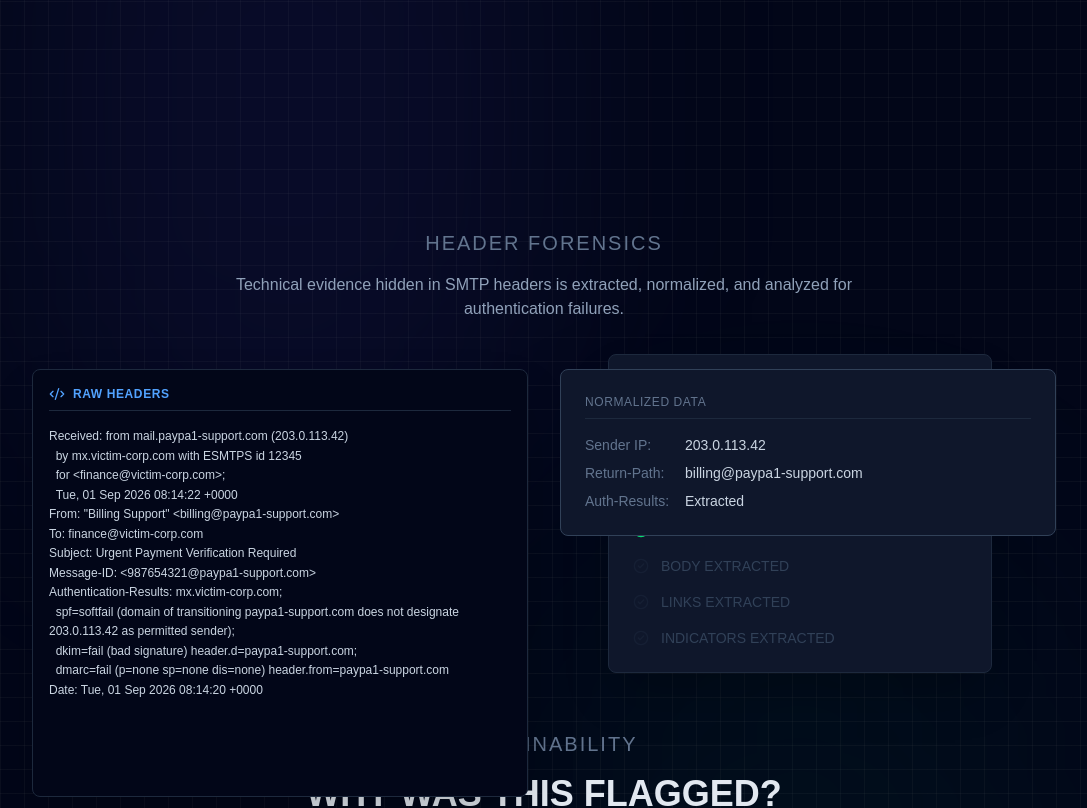
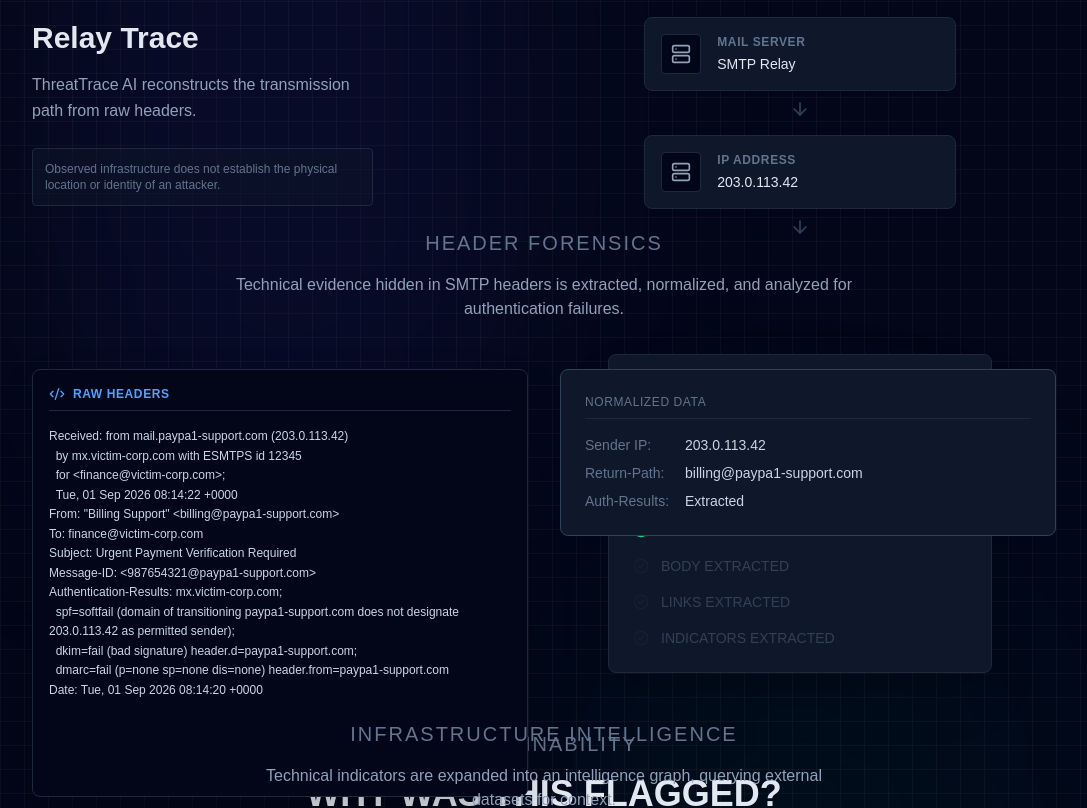
Before and after one commit to JayantOlhyan/Mail-Trace, a Next.js app in the folder frontend/: page / in a window 1280 px wide. Shown: the part 1487-2295 px from the top of the page, without its empty margins (96-1183 px from the left). Built offline with nearby package versions, Linux system fonts and the light colour scheme.

Commit message:
Update frontend/src/app/(tour)/components/HeaderForensicsScene.tsx

```diff
--- a/frontend/src/app/(tour)/components/HeaderForensicsScene.tsx
+++ b/frontend/src/app/(tour)/components/HeaderForensicsScene.tsx
@@ -18,7 +18,7 @@ export function HeaderForensicsScene() {
   const showAnalyzed = progress > 0.7;
 
   return (
-    <section id="scene-06" className="relative min-h-[250vh]" ref={ref}>
+    <section id="scene-06" className="relative w-full h-full" ref={ref}>
       <div className="sticky top-0 flex h-screen items-center justify-center flex-col px-4 md:px-24" style={{ opacity: sceneOpacity }}>
 
         <div className="text-center mb-12">
```
